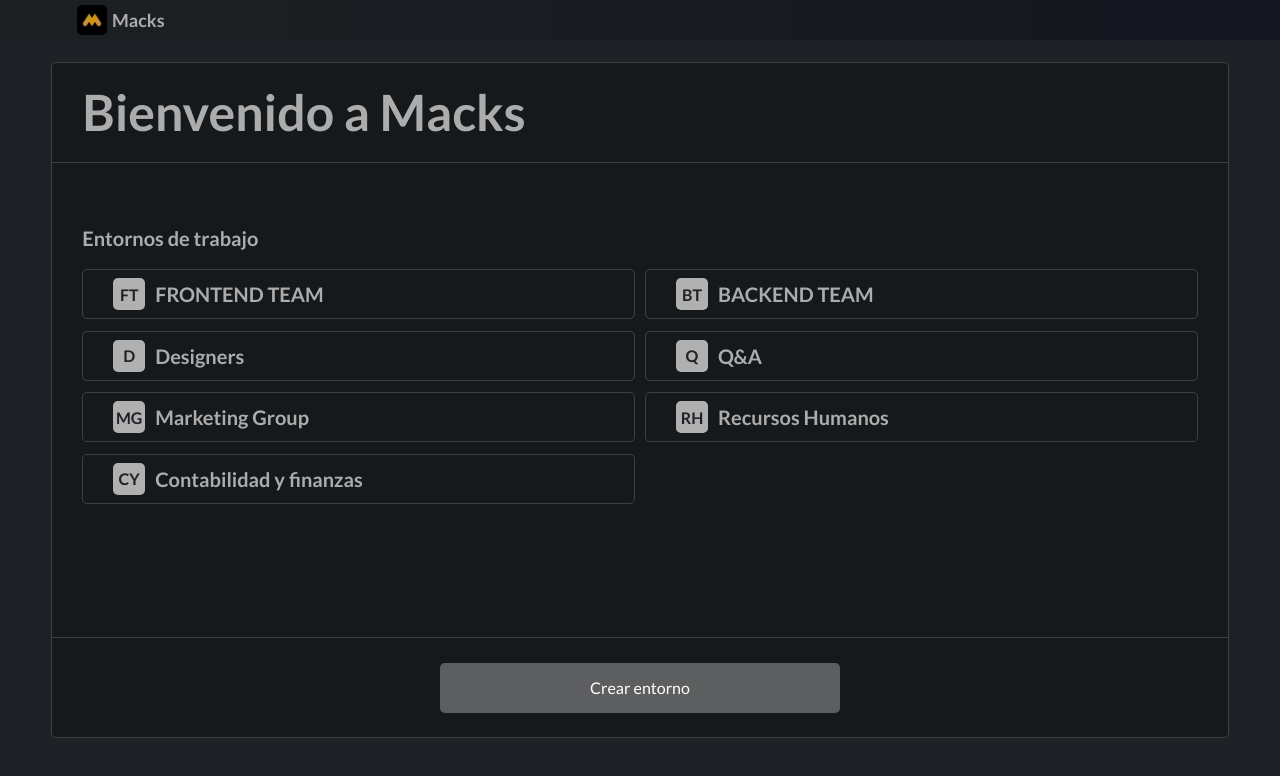
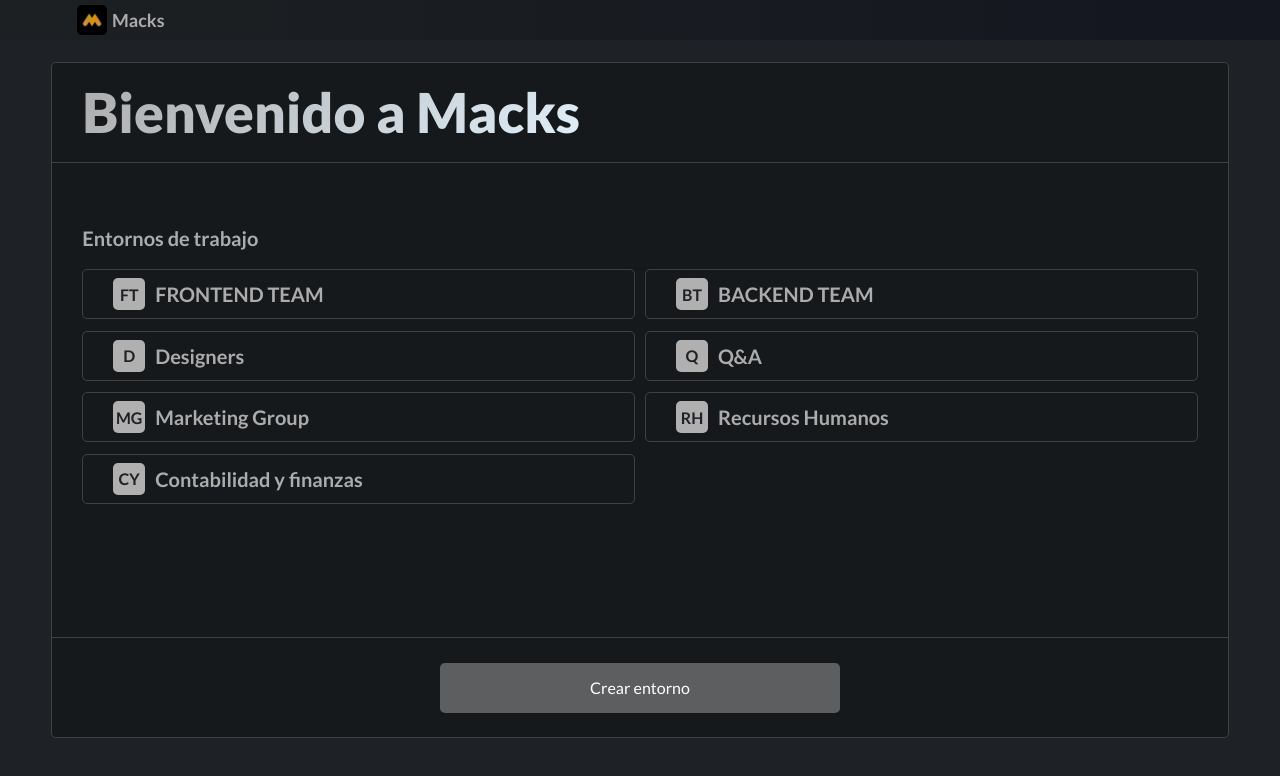
Before and after one commit to maximdeg/Slack-clone_macks-v2, a React (Vite) app: page / in a window 1280 px wide. Shown: the top 776 px of the page. Built offline with nearby package versions, Linux system fonts and the light colour scheme.

Commit message:
Updated home title

```diff
--- a/src/pages/Home/Home.css
+++ b/src/pages/Home/Home.css
@@ -29,8 +29,18 @@
 .home-main .home-section .title-container h1 {
     display: flex;
     align-items: center;
-    font-size: 50px;
+    font-size: 55px;
+    font-weight: 900;
     color: var(--text-primary-color);
+    background: -webkit-linear-gradient(
+        -45deg,
+        rgba(255, 255, 255, 1) 0%,
+        rgba(216, 225, 231, 1) 0%,
+        rgba(172, 172, 173, 1) 0%,
+        rgba(224, 239, 249, 1) 100%
+    );
+    -webkit-background-clip: text;
+    -webkit-text-fill-color: transparent;
 }
 
 .home-main .home-section .workspaces-container {
--- a/src/pages/Workspace/Workspace.css
+++ b/src/pages/Workspace/Workspace.css
@@ -86,6 +86,7 @@
     border-radius: 5px;
     cursor: pointer;
     background-color: var(--bg-tertiary-color);
+    transition: all 0.2s ease-in-out;
 }
 
 .btn-cancel {
@@ -102,6 +103,10 @@
 .button:hover {
     box-shadow: 0px 0px 0px 1px var(--icon-color);
     background-color: var(--bg-secondary-color);
+}
+
+.button:focus {
+    transform: scale(0.98);
 }
 
 /* CREATE CHANNEL CONTAINER FORM */
```
